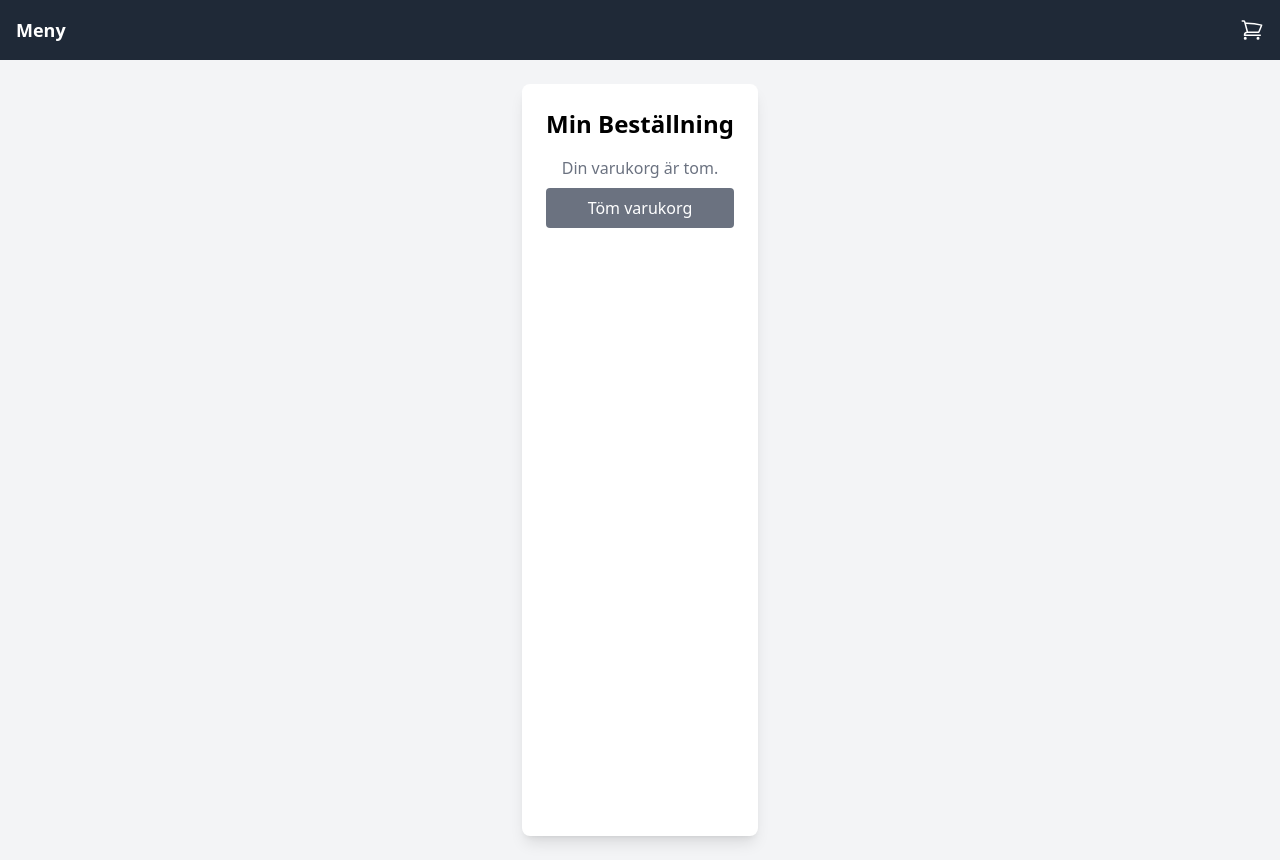
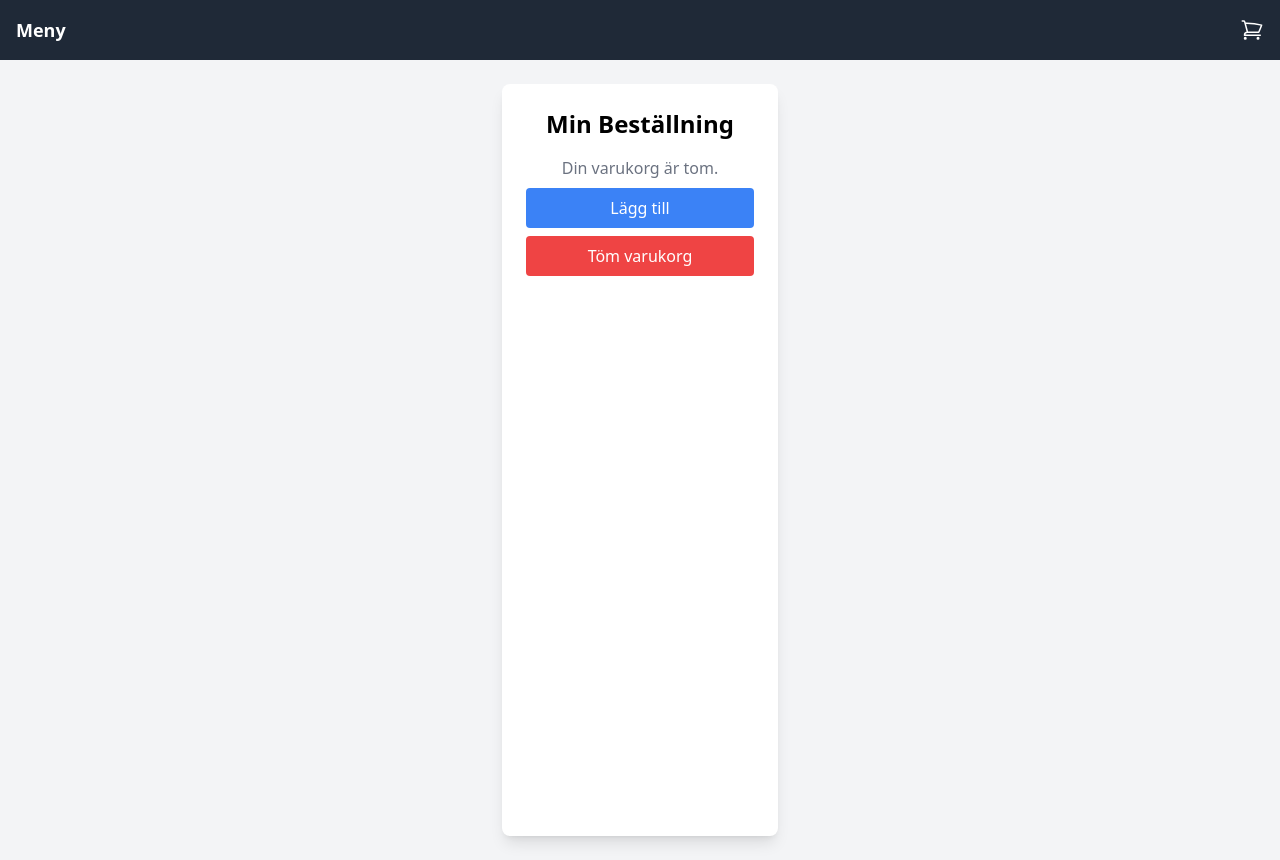
Before and after one commit to MortezaMoppe/FoodTruck, a React (Vite) app: page /cart in a window 1280 px wide. Built offline with nearby package versions, Linux system fonts and the light colour scheme.

Commit message:
modifierad så att man kan ta bort enstaka produkter. Lägga till och ändra beställning.

```diff
--- a/src/components/Cart.tsx
+++ b/src/components/Cart.tsx
@@ -3,14 +3,14 @@ import { RootState } from "../app/store";
 import { useNavigate } from "react-router-dom";
 import { usePlaceOrderMutation } from "../api/foodtruckApi";
 import { setOrder, clearOrder } from "../features/order/orderSlice";
-import { clearCart } from "../features/cart/cartSlice";
+import { clearCart,removeFromCart, decreaseQuantity } from "../features/cart/cartSlice";
 import { useState } from "react";
 
 export const Cart = () => {
   const cart = useSelector((state: RootState) => state.cart.items);
   const dispatch = useDispatch();
   const navigate = useNavigate();
-  const [placeOrder, { data: orderData }] = usePlaceOrderMutation();
+  const [placeOrder,] = usePlaceOrderMutation();
   const [loading, setLoading] = useState(false);
 
   const handlePlaceOrder = async () => {
@@ -20,8 +20,9 @@ export const Cart = () => {
     try {
       const items = cart.map(item => Number(item.id));
       const result = await placeOrder({ items }).unwrap();
+
       dispatch(setOrder(result));
-      dispatch(clearCart());
+
       navigate("/eta");
     }
     catch (error) {
@@ -39,15 +40,29 @@ export const Cart = () => {
         {cart.length === 0 ? (
           <p className="text-gray-500">Din varukorg är tom.</p>
         ) : (
-          <div>
+          <div className="space-y-4">
             {cart.map((item) => (
-              <p key={item.id}>{item.name} - {item.price} kr x {item.quantity}</p>
+              <div key={item.id} className="flex justify-between items-center border-b pb-2">
+                <span>{item.name} - {item.price} kr x {item.quantity}</span>
+                <div className="flex space-x-2">
+                  <button
+                    className="bg-yellow-500 text-white px-2 py-1 rounded hover:bg-yellow-600"
+                    onClick={() => dispatch(decreaseQuantity(item.id))}
+                  >
+                    −
+                  </button>
+                  <button
+                    className="bg-red-500 text-white px-2 py-1 rounded hover:bg-red-600"
+                    onClick={() => dispatch(removeFromCart(item.id))}
+                  >
+                    X
+                  </button>
+                </div>
+              </div>
             ))}
             <p className="font-bold mt-4">Totalt: {cart.reduce((total, item) => total + item.price * item.quantity, 0)} kr</p>
           </div>
         )}
-
-
         {cart.length > 0 && (
           <button
             className="bg-green-500 text-white px-4 py-2 rounded hover:bg-green-600 w-full max-w-md mt-4"
@@ -59,8 +74,18 @@ export const Cart = () => {
         )}
 
         <button
-          className="bg-gray-500 text-white px-4 py-2 rounded hover:bg-gray-600 w-full max-w-md mt-2"
-          onClick={() => dispatch(clearCart())}
+          className="bg-blue-500 text-white px-4 py-2 rounded hover:bg-blue-600 w-full max-w-md mt-2"
+          onClick={() => {dispatch(clearOrder())
+            navigate("/")
+          }}
+
+        >
+          Lägg till
+        </button>
+        <button
+          className="bg-red-500 text-white px-4 py-2 rounded hover:bg-gray-600 w-full max-w-md mt-2"
+          onClick={() => {dispatch(clearCart())
+            navigate("/")}}
         >
           Töm varukorg
         </button>
--- a/src/features/cart/cartSlice.ts
+++ b/src/features/cart/cartSlice.ts
@@ -1,7 +1,7 @@
 import { createSlice, PayloadAction } from "@reduxjs/toolkit";
 
 interface CartItem {
-  id: string;
+  id: number;
   name: string;
   price: number;
   quantity: number;
@@ -20,16 +20,26 @@ const cartSlice = createSlice({
   initialState,
   reducers: {
     addToCart: (state, action: PayloadAction<CartItem>) => {
-      const existingItem = state.items.find(item => item.id === action.payload.id);
+      const existingItem = state.items.find((item) => item.id === action.payload.id);
       if (existingItem) {
         existingItem.quantity += 1;
       } else {
         state.items.push({ ...action.payload, quantity: 1 });
       }
-
     },
-    removeFromCart: (state, action: PayloadAction<string>) => {
-      state.items = state.items.filter(item => item.id !== action.payload);
+    removeFromCart: (state, action: PayloadAction<number>) => {
+      state.items = state.items.filter((item) => item.id !== action.payload);
+    },
+    decreaseQuantity: (state, action: PayloadAction<number>) => {
+      const existingItem = state.items.find((item) => item.id === action.payload);
+      if (existingItem) {
+        if (existingItem.quantity > 1) {
+          existingItem.quantity -= 1;
+        } else {
+          // Om bara en finns kvar, ta bort den helt
+          state.items = state.items.filter((item) => item.id !== action.payload);
+        }
+      }
     },
     clearCart: (state) => {
       state.items = [];
@@ -37,5 +47,5 @@ const cartSlice = createSlice({
   },
 });
 
-export const { addToCart, removeFromCart, clearCart } = cartSlice.actions;
+export const { addToCart, removeFromCart, decreaseQuantity, clearCart } = cartSlice.actions;
 export default cartSlice.reducer;
```
